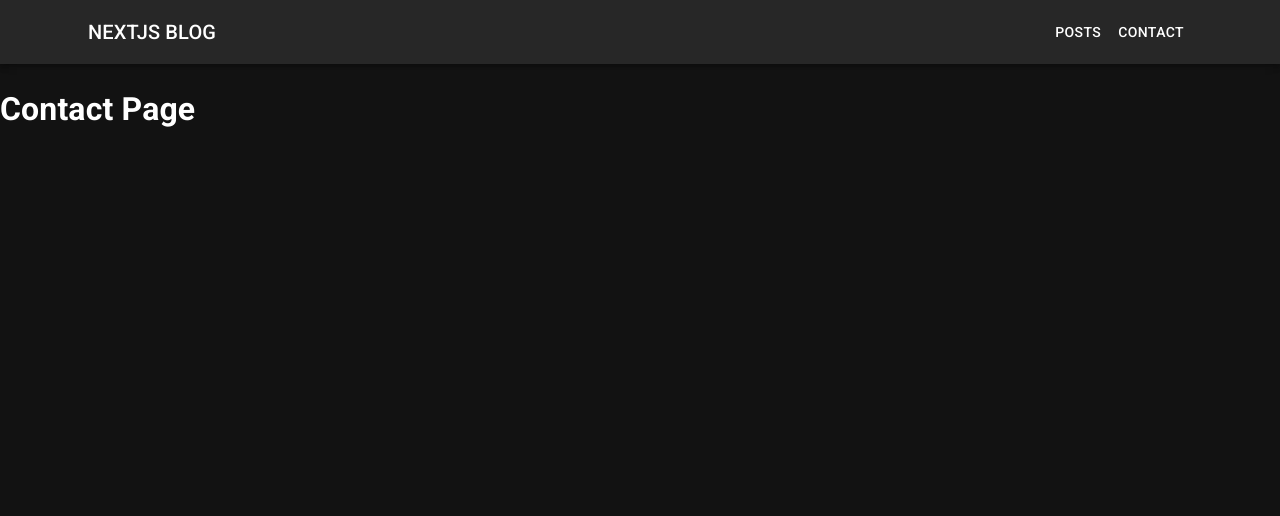
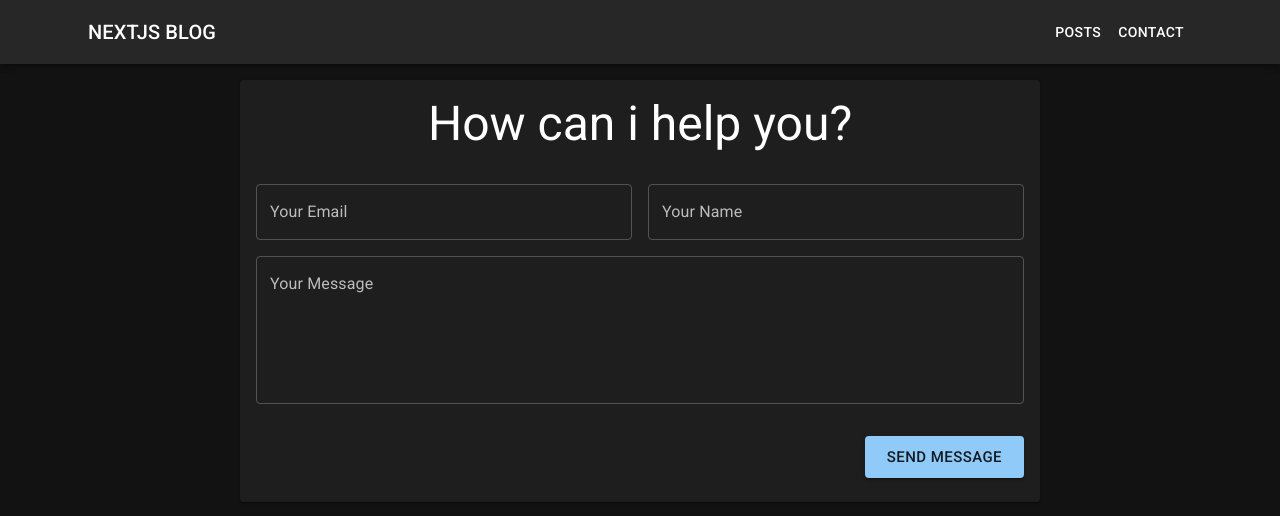
Before and after one commit to Sam1Dz/Simple-NextJS-Blog, a Next.js app: page /contact in a window 1280 px wide. Shown: the top 516 px of the page. Built offline with nearby package versions, Linux system fonts and the light colour scheme.

Commit message:
add Contact Page

```diff
--- a/package.json
+++ b/package.json
@@ -19,6 +19,7 @@
     "@types/react-dom": "18.0.11",
     "eslint": "8.37.0",
     "eslint-config-next": "13.2.4",
+    "formik": "^2.2.9",
     "gray-matter": "^4.0.3",
     "next": "13.2.4",
     "react": "18.2.0",
--- /dev/null
+++ b/src/components/page/contact/contact-form.tsx
@@ -0,0 +1,92 @@
+import {
+  Box,
+  Button,
+  Card,
+  CardContent,
+  FormControl,
+  Grid,
+  TextField,
+  Typography,
+} from "@mui/material";
+import { useFormik } from "formik";
+
+function ContactFormComponents() {
+  const contactForm = useFormik({
+    initialValues: {
+      email: "",
+      name: "",
+      message: "",
+    },
+    onSubmit: (v) => {
+      console.log(v);
+    },
+  });
+
+  return (
+    <Box
+      component="section"
+      sx={{
+        width: "90%",
+        maxWidth: "50rem",
+        m: "auto",
+        mt: 2,
+      }}
+    >
+      <Card>
+        <CardContent>
+          <Typography variant="h3" component="h1" align="center" sx={{ mb: 4 }}>
+            How can i help you?
+          </Typography>
+
+          <form onSubmit={contactForm.handleSubmit}>
+            <Grid container spacing={2}>
+              <Grid item xs={12} md={6}>
+                <FormControl fullWidth>
+                  <TextField
+                    id="email"
+                    name="email"
+                    type="email"
+                    label="Your Email"
+                    onChange={contactForm.handleChange}
+                  />
+                </FormControl>
+              </Grid>
+              <Grid item xs={12} md={6}>
+                <FormControl fullWidth>
+                  <TextField
+                    id="name"
+                    name="name"
+                    type="text"
+                    label="Your Name"
+                    onChange={contactForm.handleChange}
+                  />
+                </FormControl>
+              </Grid>
+              <Grid item xs={12}>
+                <FormControl fullWidth>
+                  <TextField
+                    id="message"
+                    name="message"
+                    label="Your Message"
+                    multiline
+                    rows={5}
+                    onChange={contactForm.handleChange}
+                    value={contactForm.values.message}
+                  />
+                </FormControl>
+              </Grid>
+            </Grid>
+
+            <Box sx={{ mt: 4, display: "flex", justifyContent: "flex-end" }}>
+              <Button size="large" variant="contained" type="submit">
+                Send Message
+              </Button>
+            </Box>
+          </form>
+        </CardContent>
+      </Card>
+    </Box>
+  );
+}
+
+export default ContactFormComponents;
--- a/src/pages/contact/index.tsx
+++ b/src/pages/contact/index.tsx
@@ -1,5 +1,6 @@
 import React from "react";
 import Head from "next/head";
+import ContactFormComponents from "@/components/page/contact/contact-form";
 
 function ContactPage() {
   return (
@@ -9,7 +10,7 @@ function ContactPage() {
         <meta name="description" content="Send me your messages!" />
       </Head>
 
-      <h1>Contact Page</h1>
+      <ContactFormComponents />
     </React.Fragment>
   );
 }
```
Also changed, not shown: 1 other file (tests, documents, lock files or other folders).
